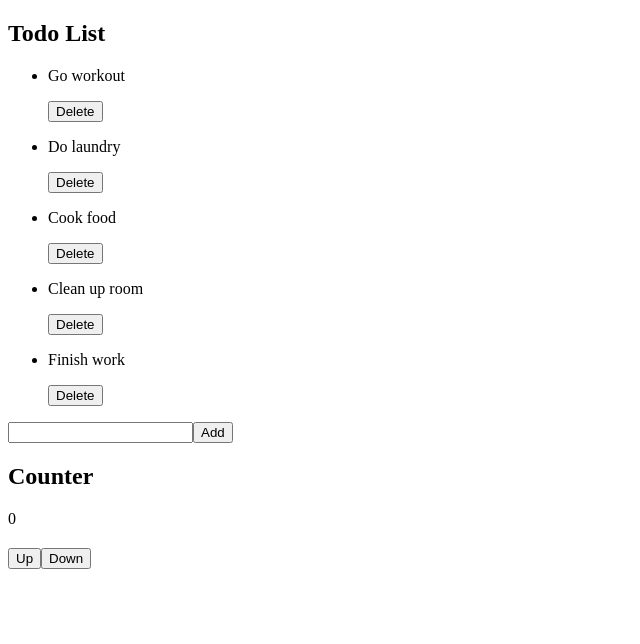
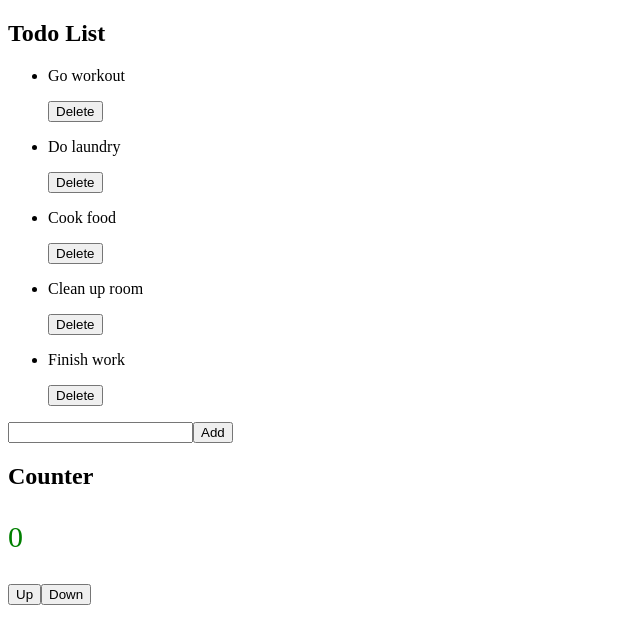
Before and after one commit to brennuck/vue, a Vue app in the folder vue-apps/: page / in a window 1280 px wide. Shown: the top 644 px of the page, without its empty margins (0-640 px from the left). Built offline with nearby package versions, Linux system fonts and the light colour scheme.

Commit message:
added conditional color

```diff
--- a/vue-apps/src/App.vue
+++ b/vue-apps/src/App.vue
@@ -62,10 +62,12 @@ export default {
       this.todos = this.todos.filter((todo) => todo.id !== todoId);
     },
     addCount(currCount) {
-      this.count = (currCount += 1);
+      this.count = currCount += 1;
     },
     downCount(currCount) {
-      this.count = (currCount -= 1);
+      if (currCount !== 0) {
+        this.count = currCount -= 1;
+      }
     },
   },
 };
--- a/vue-apps/src/components/Counter.vue
+++ b/vue-apps/src/components/Counter.vue
@@ -1,7 +1,12 @@
 <template>
   <div>
     <h2>Counter</h2>
-    {{ count }}
+    <p
+      class="number"
+      v-bind:style="[count === 0 ? 'color: green' : 'color: black']"
+    >
+      {{ count }}
+    </p>
   </div>
   <div>
     <button @click="$emit('add-count', count)">Up</button>
@@ -17,7 +22,7 @@ export default {
 </script>
 
 <style scoped>
-button {
-  margin-top: 20px;
+p {
+    font-size: 30px;
 }
 </style>
```
